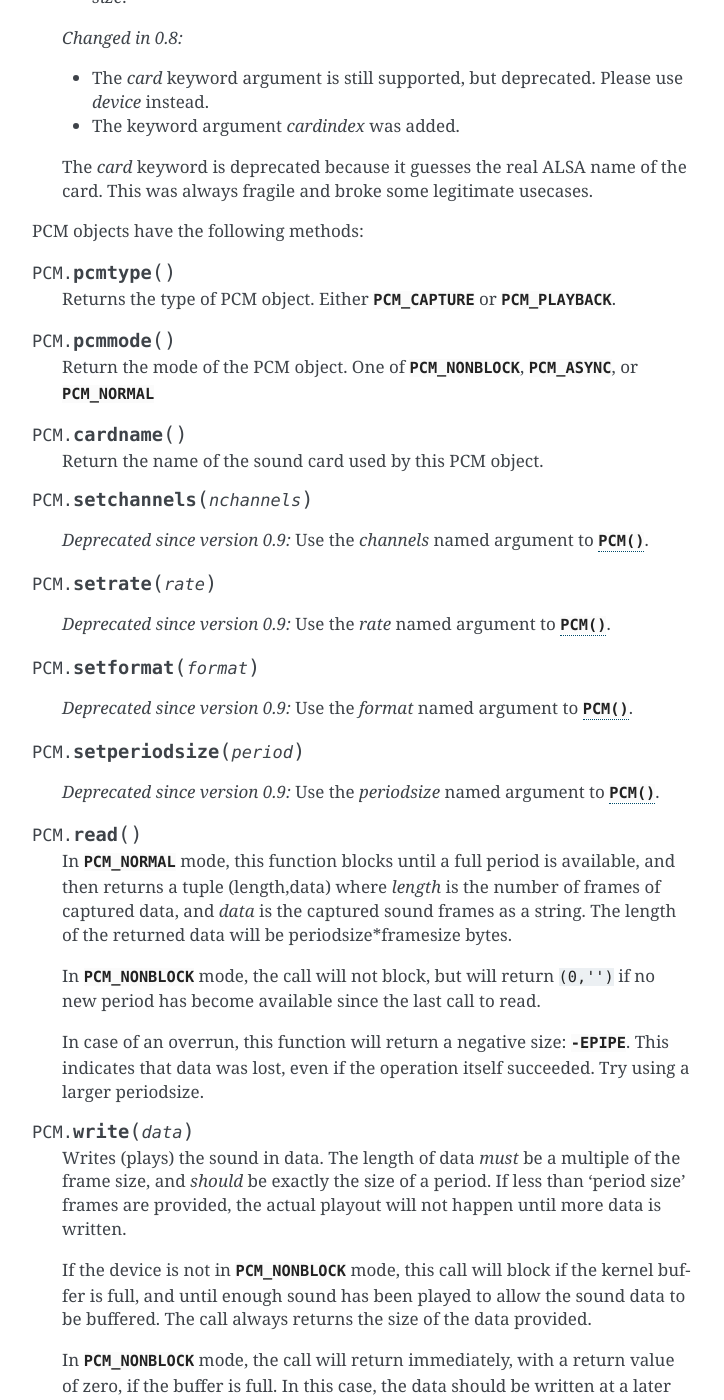
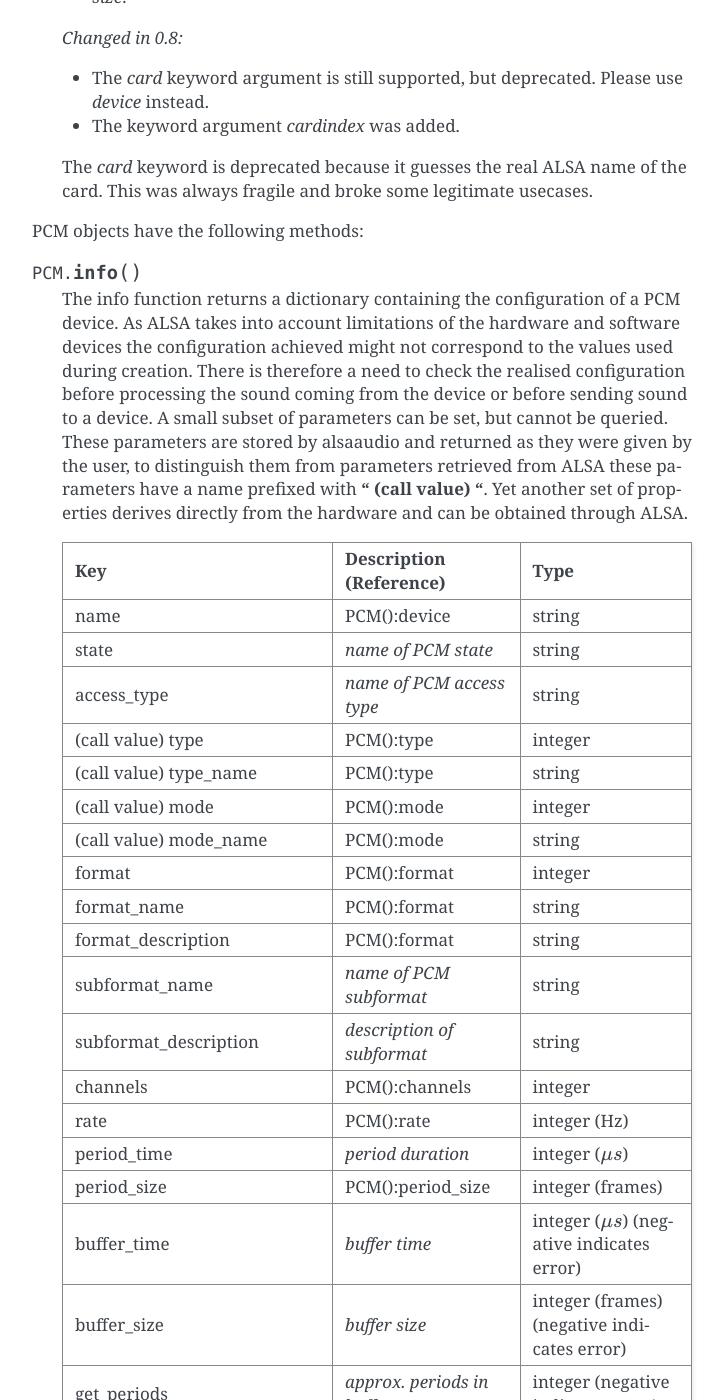
Before and after one commit to larsimmisch/pyalsaaudio, a Sphinx documentation site: the page built from doc/libalsaaudio.rst, in a window 1280 px wide and 1400 px high, scrolled down 3756 px. Shown: the whole window, without its empty margins (388-1112 px from the left). Built offline with Sphinx 7.4.7, drawn with Linux system fonts in a browser that asks for light colours; some of the changed text lies outside the part shown.

Commit message:
First version documentation PCM.info() method.

```diff
--- a/doc/libalsaaudio.rst
+++ b/doc/libalsaaudio.rst
@@ -183,6 +183,49 @@ following arguments:
 
 
 PCM objects have the following methods:
+
+.. method:: PCM.info()
+
+   The info function returns a dictionary containing the configuration of a PCM device. As ALSA takes into account limitations of the hardware and software devices the configuration achieved might not correspond to the values used during creation. There is therefore a need to check the realised configuration before processing the sound coming from the device or before sending sound to a device. A small subset of parameters can be set, but cannot be queried. These parameters are stored by alsaaudio and returned as they were given by the user, to distinguish them from parameters retrieved from ALSA these parameters have a name prefixed with **" (call value) "**. Yet another set of properties derives directly from the hardware and can be obtained through ALSA.
+
+   ===========================  =============================  ==================================================================
+        Key                      Description (Reference)            Type
+   ===========================  =============================  ==================================================================
+   name                         PCM():device                      string
+   state                        *name of PCM state*               string
+   access_type                  *name of PCM access type*         string
+   (call value) type            PCM():type                        integer
+   (call value) type_name       PCM():type                        string
+   (call value) mode            PCM():mode                        integer
+   (call value) mode_name       PCM():mode                        string
+   format                       PCM():format                      integer
+   format_name                  PCM():format                      string
+   format_description           PCM():format                      string
+   subformat_name               *name of PCM subformat*           string
+   subformat_description        *description of subformat*        string
+   channels                     PCM():channels                    integer
+   rate                         PCM():rate                        integer (Hz)
+   period_time                  *period duration*                 integer (:math:`\mu s`)
+   period_size                  PCM():period_size                 integer (frames)
+   buffer_time                  *buffer time*                     integer (:math:`\mu s`) (negative indicates error)
+   buffer_size                  *buffer size*                     integer (frames) (negative indicates error)
+   get_periods                  *approx. periods in buffer*       integer (negative indicates error)
+   rate_numden                  *numerator, denominator*          tuple (integer (Hz), integer (Hz))
+   significant_bits             *significant bits in sample*      integer (negative indicates error)
+   is_batch                     *hw: double buffering*            boolean (True: hardware supported)
+   is_block_transfer            *hw: block transfer*              boolean (True: hardware supported)
+   is_double                    *hw: double buffering*            boolean (True: hardware supported)
+   is_half_duplex               *hw: half-duplex*                 boolean (True: hardware supported)
+   is_joint_duplex              *hw: joint-duplex*                boolean (True: hardware supported)
+   can_overrange                *hw: overrange detection*         boolean (True: hardware supported)
+   can_mmap_sample_resolution   *hw: sample-resol. mmap*          boolean (True: hardware supported)
+   can_pause                    *hw: pause*                       boolean (True: hardware supported)
+   can_resume                   *hw: resume*                      boolean (True: hardware supported)
+   can_sync_start               *hw: synchronized start*          boolean (True: hardware supported)
+   ===========================  =============================  ==================================================================
+
+   The italicized descriptions give a summary of the "full" description as it can be found in the  `ALSA documentation <https://www.alsa-project.org/alsa-doc>`_. "hw:": indicates that the property indicated relates to the hardware. Parameters passed to the PCM object during instantation are prefixed with "PCM():", they are described there for the keyword argument indicated after "PCM():".
+
 
 .. method:: PCM.pcmtype()
 
```
